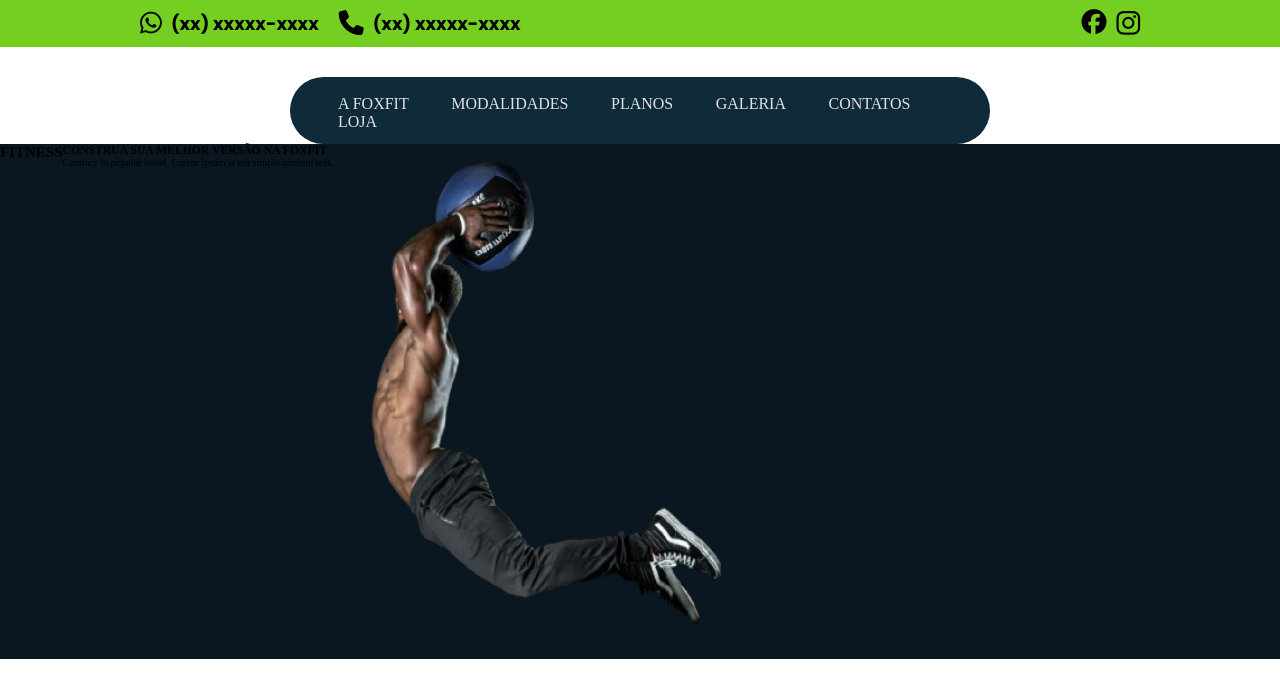
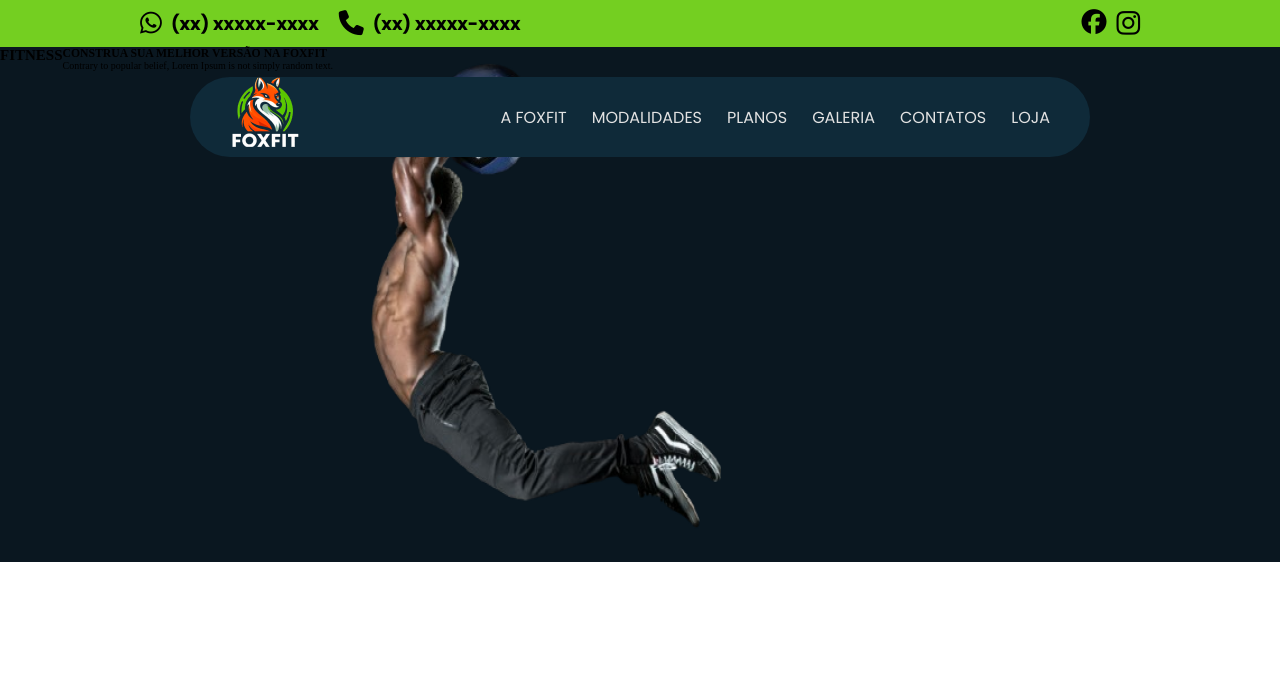
Before and after one commit to cimerx22/Academy, a plain HTML site: page public/index.html in a window 1280 px wide. Drawn offline with Linux system fonts and the light colour scheme; a web font is replaced by a local one.

Commit message:
menu update

```diff
--- a/public/index.html
+++ b/public/index.html
@@ -49,6 +49,12 @@
 
     </header>
 
+    <main>
+
+      <div class="hero-menu">
+        <div class="menu-logo">
+          <img src="../src/imgs/logo 2.png">
+        </div>
         <ul id="menu">
           <li><a href="#">A FOXFIT</a></li>
           <li><a href="#">MODALIDADES</a></li>
@@ -58,7 +64,8 @@
           <li><a href="#">LOJA</a></li>
         </ul>
 
-    <main>
+      </div>
+
       <section class="hero">
 
         <div class="content-hero">
--- a/src/style/style.css
+++ b/src/style/style.css
@@ -96,6 +96,10 @@ header .top-bar .social-media .container-sm {
 
 /* section > hero */
 
+main {
+  position: relative;
+}
+
 .hero {
 	width: 100%;
   height: auto;
@@ -113,27 +117,42 @@ header h5{
 
 #menu{
   list-style: none;
-  border-radius: 40px;
-  width: 700px;
-  height: 67px;
-  padding: 18px;
-  margin: auto;
-  background-color:#0f2a39;
-  margin-top: 30px;
-}
-
-#menu li{
-  display: inline;
+  display: flex;
+  justify-content: space-around;
+  align-items: center;
+  gap: 25px;
+  padding-right: 40px;
 }
 
 #menu li a{
   color: #E2E2E2;
   text-decoration: none;
-  display: inline;
-  padding: 10px;
-  font-family: ("https://fonts.googleapis.com/css2?family=Poppins:ital,wght@0,100;0,200;0,300;0,400;0,500;0,600;0,700;0,800;0,900;1,100;1,200;1,300;1,400;1,500;1,600;1,700;1,800;1,900&family=Suez+One&display=swap");
+  font-family: "Poppins";
   font-size: 16px;
-  margin-left: 20px;
+}
+
+.hero-menu{
+  height: 80px;
+  max-width: 900px;
+  width: 900px;
+  display: flex;
+  background-color: var(--blue-light);
+  margin: auto;
+  justify-content: space-between;
+  border-radius: 40px;
+  top: 30px;
+  position: absolute;
+  left: 0;
+  right: 0;
+}
+
+.menu-logo{
+  padding-left: 40px;
+}
+
+.menu-logo img {
+  width: 70px;
+  height: 70px;
 }
 
 /* media query */
```
Also changed, not shown: src/imgs/logo 2.png (added). Lines whose indentation alone changed are shown as unchanged.
